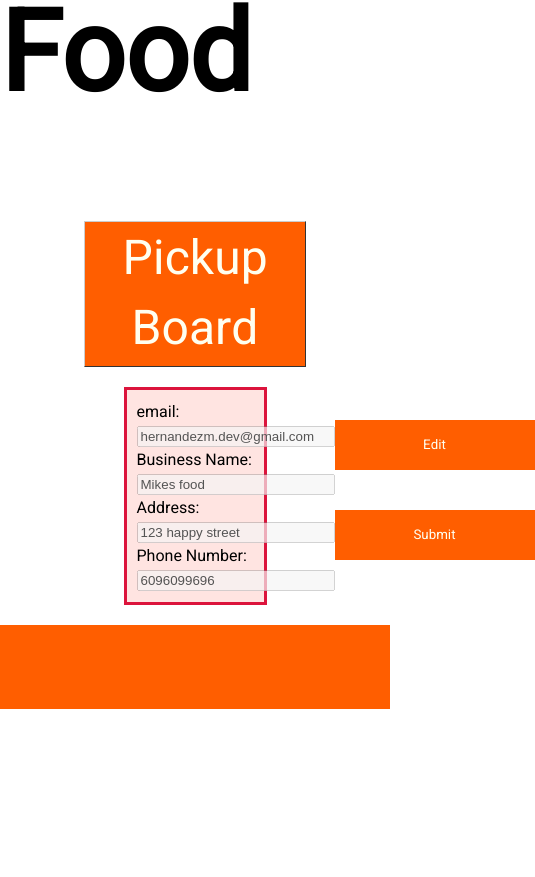
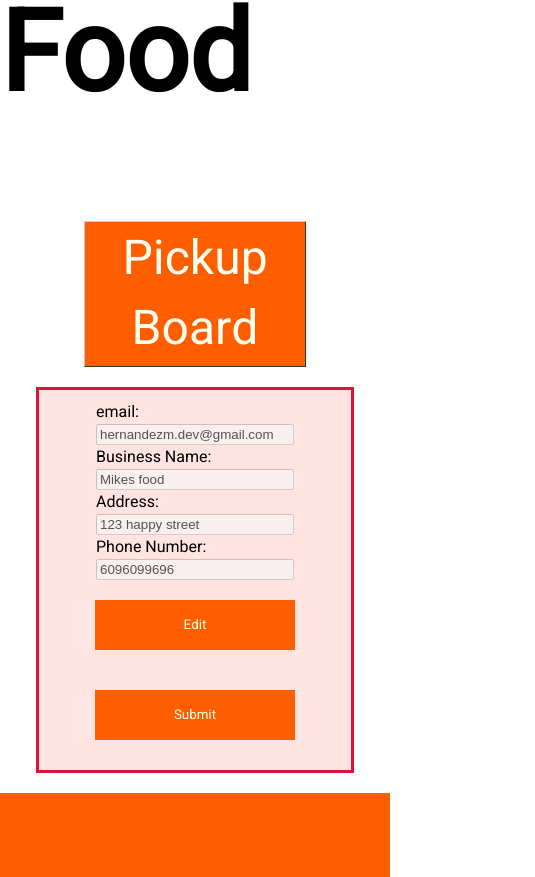
Before and after one commit to bh-replate-1/frontend, a React (Create React App) app: page /private/user in a window 390 px wide. Shown: the part 586-1463 px from the top of the page, 535 px wide, since content can reach past the window. Before the commit the page ends 1295 px from the top, so only its background shows below. Built offline with nearby package versions, Linux system fonts and the light colour scheme; sample sign-in values are in the browser's storage.

Commit message:
added fixed style and added media query

```diff
--- a/src/Components/Profile.js
+++ b/src/Components/Profile.js
@@ -6,7 +6,15 @@ import styled from 'styled-components'
 //will need to change these to props
 
 const StyledForm = styled.form`
-    display: flex
+    display: flex;
+    justify-content: space-around;
+    width: 100%;
+
+    @media(max-width: 1600px){
+        flex-direction: column;
+        justify-content: center;
+        align-items: center;
+    }
 `
 const StyledDiv = styled.div`
    display:flex;
@@ -17,13 +25,32 @@ width:30%;
 margin:20px auto;
 border:3px crimson solid;
 padding:10px;
+
+    @media(max-width: 800px){
+        width: 75%;
+    }
 `
+const StyledLabel = styled.label`
+    display: flex;
+    flex-direction: column;
 
+    @media(max-width: 800px){
+        width: 75%;
+    }
+`
 const ButtonDiv = styled.div`
     display: flex;
     flex-direction: column
+
+
 `
+const StyledInputs = styled.div`
+    display: flex;
+    flex-direction: column;
+    justify-content: space-around;
 
+
+`
 const mockProfileData = {
     email: 'hernandezm.dev@gmail.com',
     business: 'Mikes food',
@@ -59,8 +86,8 @@ const Profile = (props) => {
     return (
         <StyledDiv>
             <StyledForm onClick={submit} type='submit'>
-            <div>
-                <label>email:
+            <StyledInputs>
+                <StyledLabel>email:
                     <StyledInput
                         // id=''
                         name='email'
@@ -69,8 +96,8 @@ const Profile = (props) => {
                         value={form.email}
                         disabled={disabled}
                     />
-                </label>
-                <label>Business Name:
+                </StyledLabel>
+                <StyledLabel>Business Name:
                     <StyledInput
                         // id=''
                         name='business'
@@ -79,8 +106,8 @@ const Profile = (props) => {
                         value={form.business}
                         disabled={disabled}
                     />
-                </label>
-                <label>Address:
+                </StyledLabel>
+                <StyledLabel>Address:
                     <StyledInput
                         // id=''
                         name='address'
@@ -89,8 +116,8 @@ const Profile = (props) => {
                         value={form.address}
                         disabled={disabled}
                     />
-                </label>
-                <label>Phone Number:
+                </StyledLabel>
+                <StyledLabel>Phone Number:
                     <StyledInput
                         // id=''
                         name='phone'
@@ -99,8 +126,8 @@ const Profile = (props) => {
                         value={form.phone}
                         disabled={disabled}
                     />
-                </label>
-                </div>
+                </StyledLabel>
+                </StyledInputs>
                 <ButtonDiv>
                     <StyledButton onClick={disableChange}>Edit</StyledButton>
                     <StyledButton>Submit</StyledButton>
```
